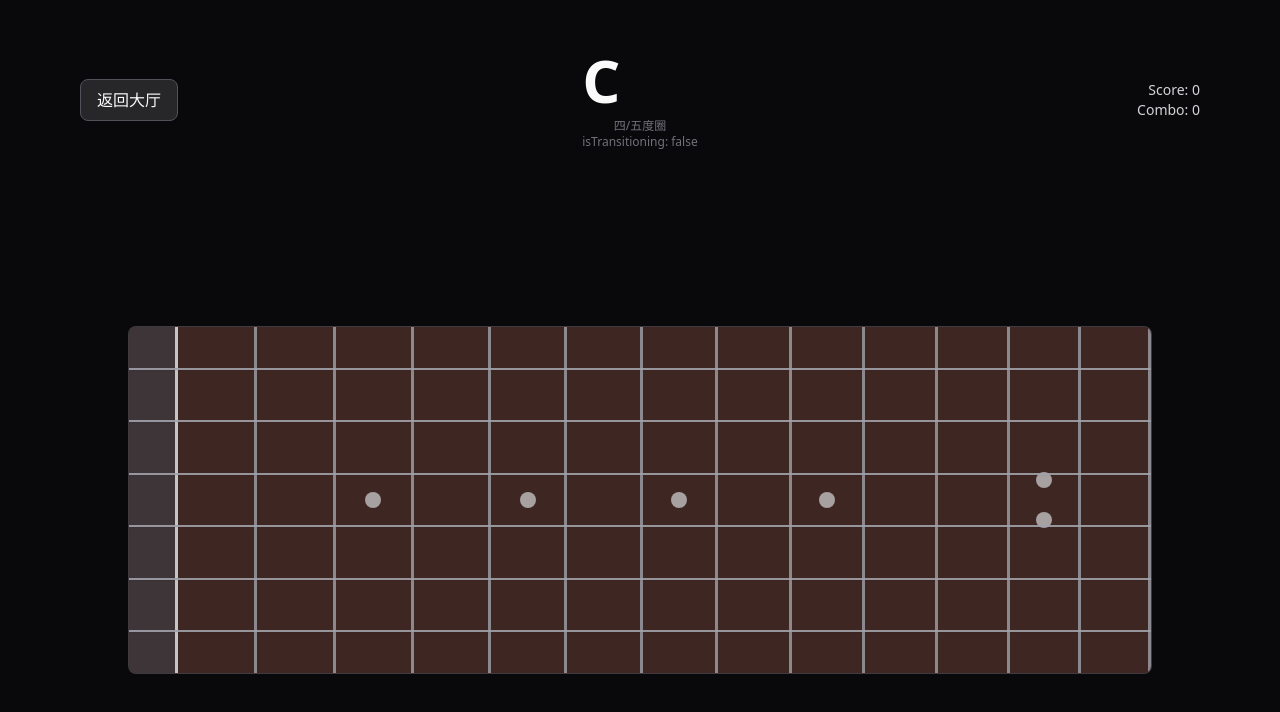
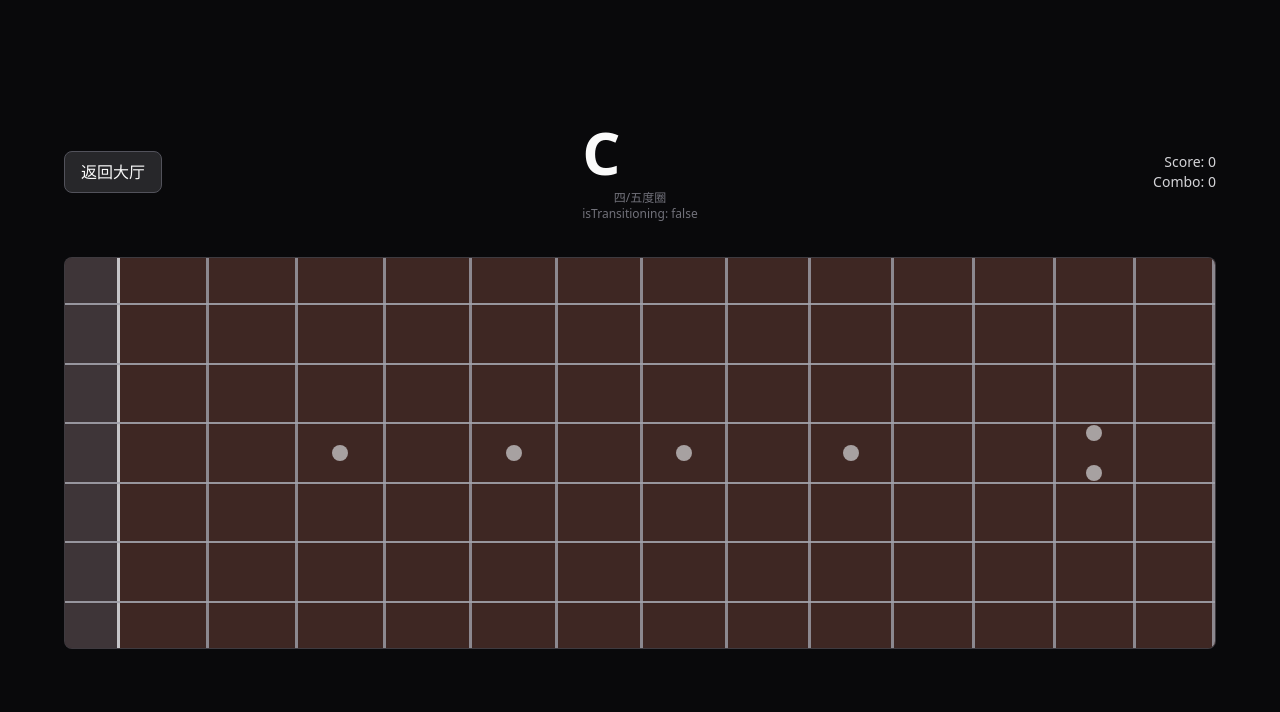
Before and after one commit to LE-SSEPPELIN/absolute-fret, a React (Vite) app: page / in a window 1280 px wide. Both pictures are taken after a click on the button "四 / 五度圈". Shown: the top 712 px of the page. Built offline with nearby package versions, Linux system fonts and the light colour scheme.

Commit message:
feat:阶段2完成！！界面设计成功

```diff
--- a/src/App.tsx
+++ b/src/App.tsx
@@ -37,18 +37,10 @@ function App() {
   }, [practiceMode]);
 
   return (
-    <div
-      className="h-screen w-full bg-zinc-950 text-zinc-50 overflow-hidden flex flex-col"
-      style={{
-        paddingTop: "env(safe-area-inset-top)",
-        paddingRight: "env(safe-area-inset-right)",
-        paddingBottom: "env(safe-area-inset-bottom)",
-        paddingLeft: "env(safe-area-inset-left)",
-      }}
-    >
-      <main className="w-full h-full max-w-6xl mx-auto flex flex-col">
+    <div className="h-screen w-full bg-zinc-950 text-zinc-50 overflow-hidden flex items-center justify-center p-4">
+      <main className="w-full max-w-6xl flex flex-col gap-y-8 md:gap-y-16">
         {screen === "lobby" ? (
-          <section className="w-full h-full flex items-center justify-center px-4">
+          <section className="w-full flex items-center justify-center">
             <div className="w-full max-w-md rounded-2xl bg-zinc-900/70 border border-zinc-700 p-6 shadow-xl">
               <h1 className="text-center text-2xl font-semibold tracking-wide mb-6">
                 Absolute Fret
@@ -72,8 +64,8 @@ function App() {
             </div>
           </section>
         ) : (
-          <section className="h-full w-full flex flex-col">
-            <header className="h-1/4 w-full relative flex items-center justify-between px-4">
+          <section className="w-full flex flex-col gap-y-8 md:gap-y-16">
+            <header className="relative w-full flex items-center justify-between">
               <button
                 type="button"
                 className="rounded-lg px-4 py-2 bg-zinc-800 hover:bg-zinc-700 border border-zinc-600 transition z-10"
@@ -96,10 +88,8 @@ function App() {
               </div>
             </header>
 
-            <div className="h-3/4 w-full relative flex items-center justify-center py-8 px-4">
-              <div className="w-full max-w-5xl mx-auto aspect-[100/34]">
-                <Fretboard />
-              </div>
+            <div className="w-full relative aspect-[100/34]">
+              <Fretboard />
             </div>
           </section>
         )}
--- a/src/components/fretboard/Fret.tsx
+++ b/src/components/fretboard/Fret.tsx
@@ -37,7 +37,7 @@ function Fret({ fretIndex, widthRatio, onFretClick, activeStringIndex }: FretPro
                 aria-label={`${stringIndex + 1}弦 ${fretIndex}品`}
               />
               {isActive ? (
-                <div className="absolute left-1/2 top-1/2 -translate-x-1/2 -translate-y-1/2 w-[80%] h-[4px] bg-white/40 shadow-[0_0_12px_rgba(255,255,255,0.4)] rounded-full pointer-events-none" />
+                <div className="absolute left-0 top-1/2 -translate-y-1/2 w-full h-[6px] bg-white/20 shadow-[0_0_20px_rgba(255,255,255,0.7)] rounded-full pointer-events-none" />
               ) : null}
             </div>
           );
```
